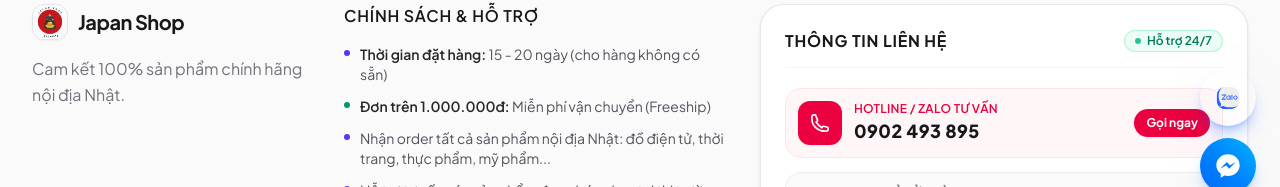
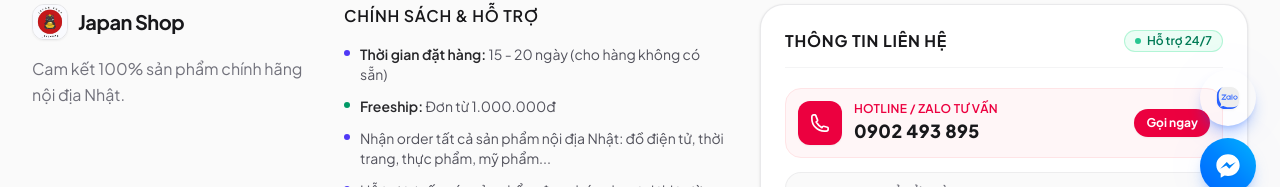
Before and after one commit to japanshop78/website, a Next.js app: page /category/C-01 in a window 1280 px wide. Shown: the part 582-769 px from the top of the page. Built offline with nearby package versions, Linux system fonts and the light colour scheme; no server answers.

Commit message:
feat: update footer shipping information for clarity and consistency

```diff
--- a/src/app/category/[id]/CategoryDetailPage.tsx
+++ b/src/app/category/[id]/CategoryDetailPage.tsx
@@ -189,18 +189,18 @@
         <div className="relative w-full px-4 py-12 sm:px-6 lg:px-8 sm:py-16">
           <div className="flex flex-col md:flex-row md:items-center md:justify-between gap-8">
             <div className="max-w-2xl">
-              <div className="inline-flex items-center gap-2.5 rounded-full bg-white/20 px-3.5 py-1 text-sm font-semibold backdrop-blur-md mb-4 text-white">
+              {/* <div className="inline-flex items-center gap-2.5 rounded-full bg-white/20 px-3.5 py-1 text-sm font-semibold backdrop-blur-md mb-4 text-white">
                 {renderCategoryIcon(category.iconName, "h-4 w-4")}
                 <span>{category.name}</span>
                 <span className="opacity-60">•</span>
                 <span className="opacity-90">{activeStats.totalProducts} sản phẩm hiện có</span>
-              </div>
+              </div> */}
               <h1 className="text-3xl font-extrabold tracking-tight sm:text-5xl text-white">
                 {category.name}
               </h1>
-              <p className="mt-3 text-base text-zinc-100 sm:text-lg max-w-xl leading-relaxed">
+              {/* <p className="mt-3 text-base text-zinc-100 sm:text-lg max-w-xl leading-relaxed">
                 {category.description}
-              </p>
+              </p> */}
 
               {/* Subcategories tags */}
               {category.subcategories && category.subcategories.length > 0 && (
@@ -399,9 +399,9 @@
 
         {/* Product Count indicator */}
         <div className="mt-6 mb-4 flex items-center justify-between text-sm text-zinc-500 dark:text-zinc-400">
-          <p>
+          {/* <p>
             Hiển thị <span className="font-semibold text-zinc-900 dark:text-white">{filteredProducts.length}</span> sản phẩm
-          </p>
+          </p> */}
         </div>
 
         {/* Empty State */}
--- a/src/components/Footer.tsx
+++ b/src/components/Footer.tsx
@@ -46,7 +46,7 @@
               <li className="flex items-start gap-2.5">
                 <span className="mt-1.5 h-1.5 w-1.5 rounded-full bg-emerald-600 dark:bg-emerald-400 shrink-0" />
                 <span>
-                  <strong className="font-semibold text-zinc-800 dark:text-zinc-200">Đơn trên 1.000.000đ:</strong> Miễn phí vận chuyển (Freeship)
+                  <strong className="font-semibold text-zinc-800 dark:text-zinc-200">Freeship:</strong> Đơn từ 1.000.000đ
                 </span>
               </li>
               <li className="flex items-start gap-2.5">
```
